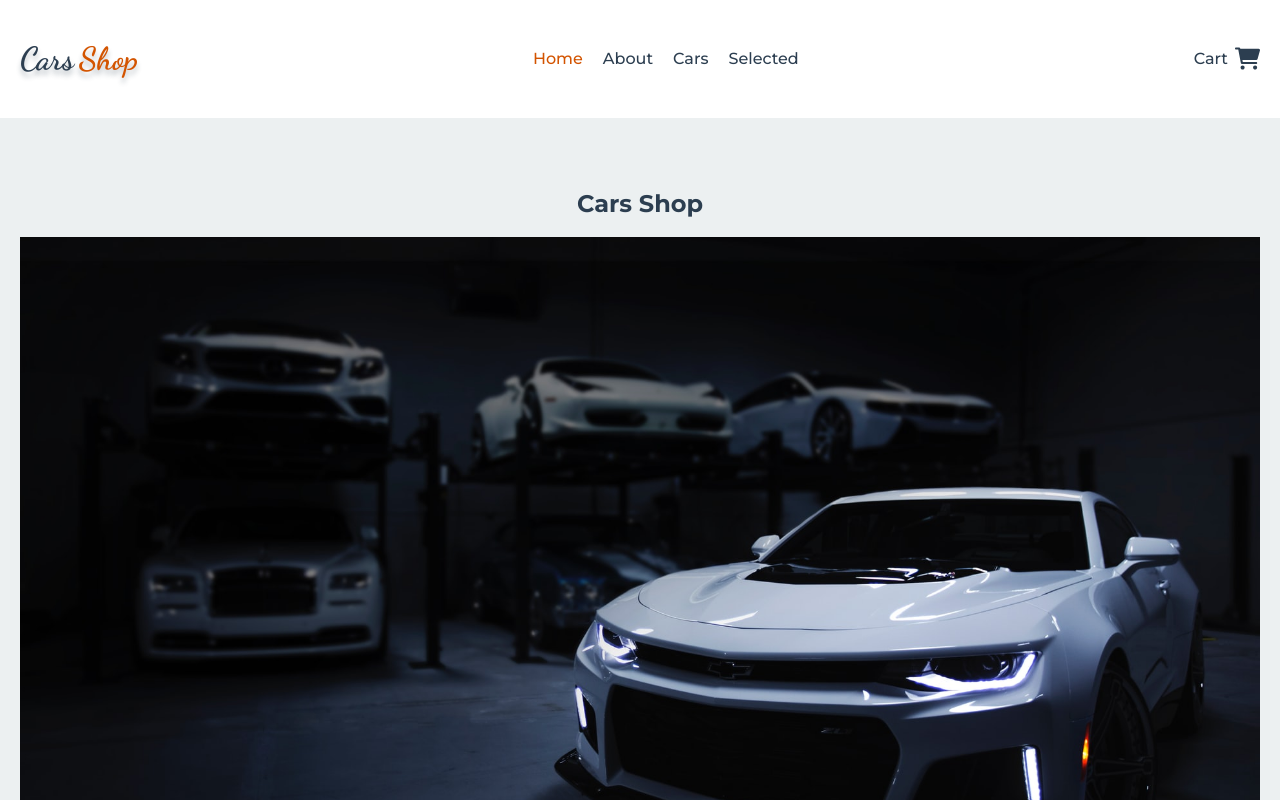
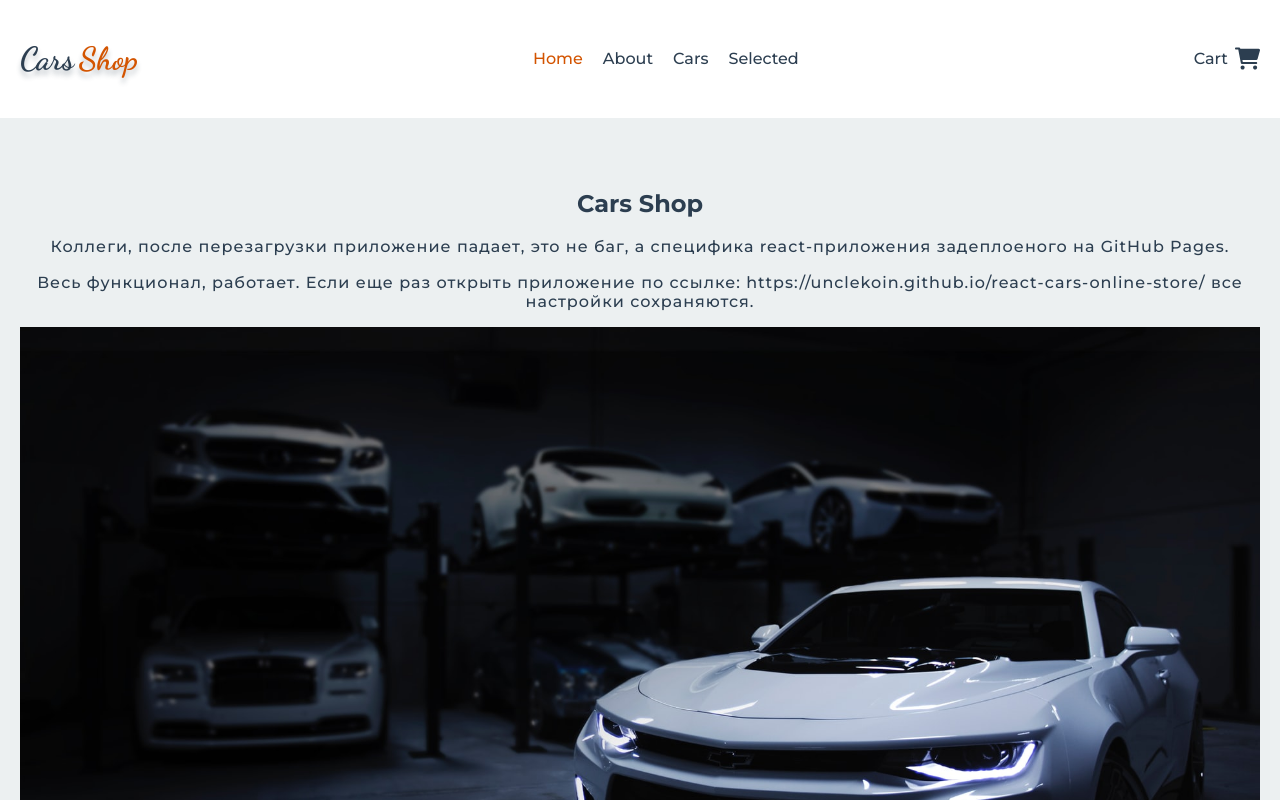
Before and after one commit to unclekoin/react-cars-online-store, a React (Create React App) app: page / in a window 1280 px wide. Shown: the top 800 px of the page. Built offline with nearby package versions, Linux system fonts and the light colour scheme.

Commit message:
feat: add warning

```diff
--- a/src/components/main/Main.tsx
+++ b/src/components/main/Main.tsx
@@ -8,7 +8,6 @@ import CarsPage from '../../pages/cars/Cars';
 import CartPage from '../../pages/cart/Cart';
 import DetailsPage from '../../pages/details/Details';
 import HomePage from '../../pages/home/Home';
-import NoteFoundPage from '../../pages/not-found/NotFound';
 import SelectedPage from '../../pages/selected/Selected';
 
 const Main: FC = () => {
--- a/src/index.scss
+++ b/src/index.scss
@@ -14,6 +14,7 @@
 @import "./sass/components/overlay";
 @import "./sass/components/popup";
 
+@import "./sass/pages/home";
 @import "./sass/pages/cars";
 @import "./sass/pages/details";
 @import "./sass/pages/selected";
--- a/src/pages/home/Home.tsx
+++ b/src/pages/home/Home.tsx
@@ -4,6 +4,17 @@ import image from '../../assets/images/home-image.jpg';
 const HomePage: FC = () => (
   <div className="page home-page">
     <h2 className="page__title home-page__title">Cars Shop</h2>
+    <div className="warning">
+      <p>
+        Коллеги, после перезагрузки приложение падает, это не баг, а специфика
+        react-приложения задеплоеного на GitHub Pages.
+      </p>
+      <p>
+        Весь функционал, работает. Если еще раз открыть приложение по ссылке:
+        https://unclekoin.github.io/react-cars-online-store/ все настройки
+        сохраняются.
+      </p>
+    </div>
     <div className="home-page__wrapper">
       <div className="home-page__image">
         <img src={image} alt="" />
--- /dev/null
+++ b/src/sass/pages/_home.scss
@@ -0,0 +1,7 @@
+.home-page {
+  p {
+    font-weight: 500;
+    letter-spacing: 1px;
+    line-height: 1.2;
+  }
+}
```
